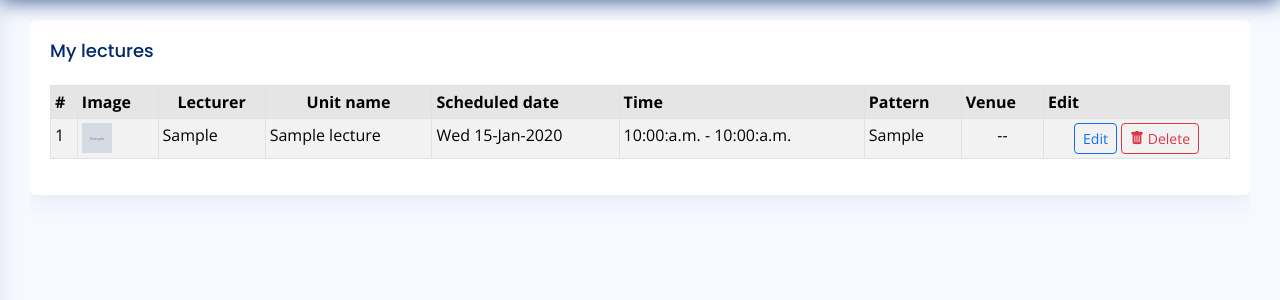
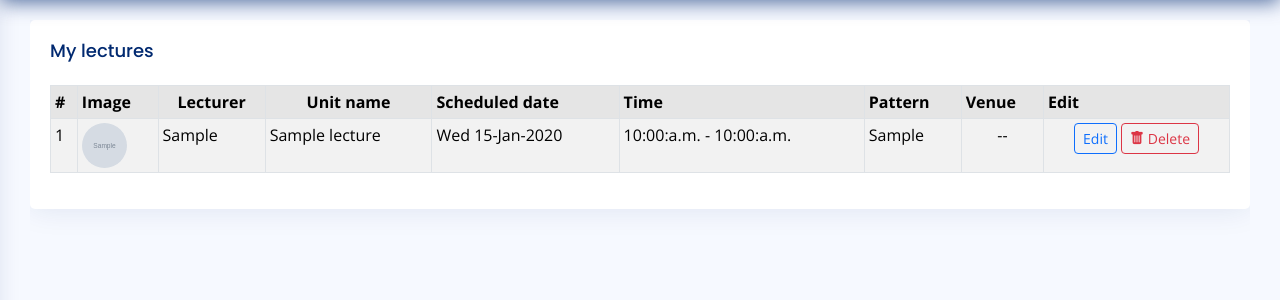
Before and after one commit to morikeli/smart-scheduler, a Django app: template campus/templates/dashboard/faculty/lectures.html in a window 1280 px wide. Shown: the part 60-360 px from the top of the page. Run offline with Django 4.2, Linux system fonts and the light colour scheme; the template is opened without the code that fills it: most values are stand-ins (such as "Sample title", 1, 10 or a date in 2020); grey boxes marked "Sample" are stand-in pictures; some libraries are stand-ins or nearby versions.

Commit message:
update <img> attrs.

```diff
--- a/campus/templates/dashboard/faculty/lectures.html
+++ b/campus/templates/dashboard/faculty/lectures.html
@@ -55,7 +55,7 @@
                                         {% for lecture in scheduled_lectures %}
 											<tr>
 												<td>{{ forloop.counter }}</td>
-                                                <td><img src="{{ lecture.lecturer.staff.profile_pic.url }}" height="30px" width="30px" alt=""></td>
+                                                <td><img src="{{ lecture.lecturer.staff.profile_pic.url }}" class="rounded-circle" height="45px" width="45px" alt="img"></td>
 												<td>{{ lecture.lecturer.staff.first_name|title }}</td>
 												<td>{{ lecture.unit_name }}</td>
 												<td>{{ lecture.lecture_date|date:"D d-M-Y" }}</td>
```
